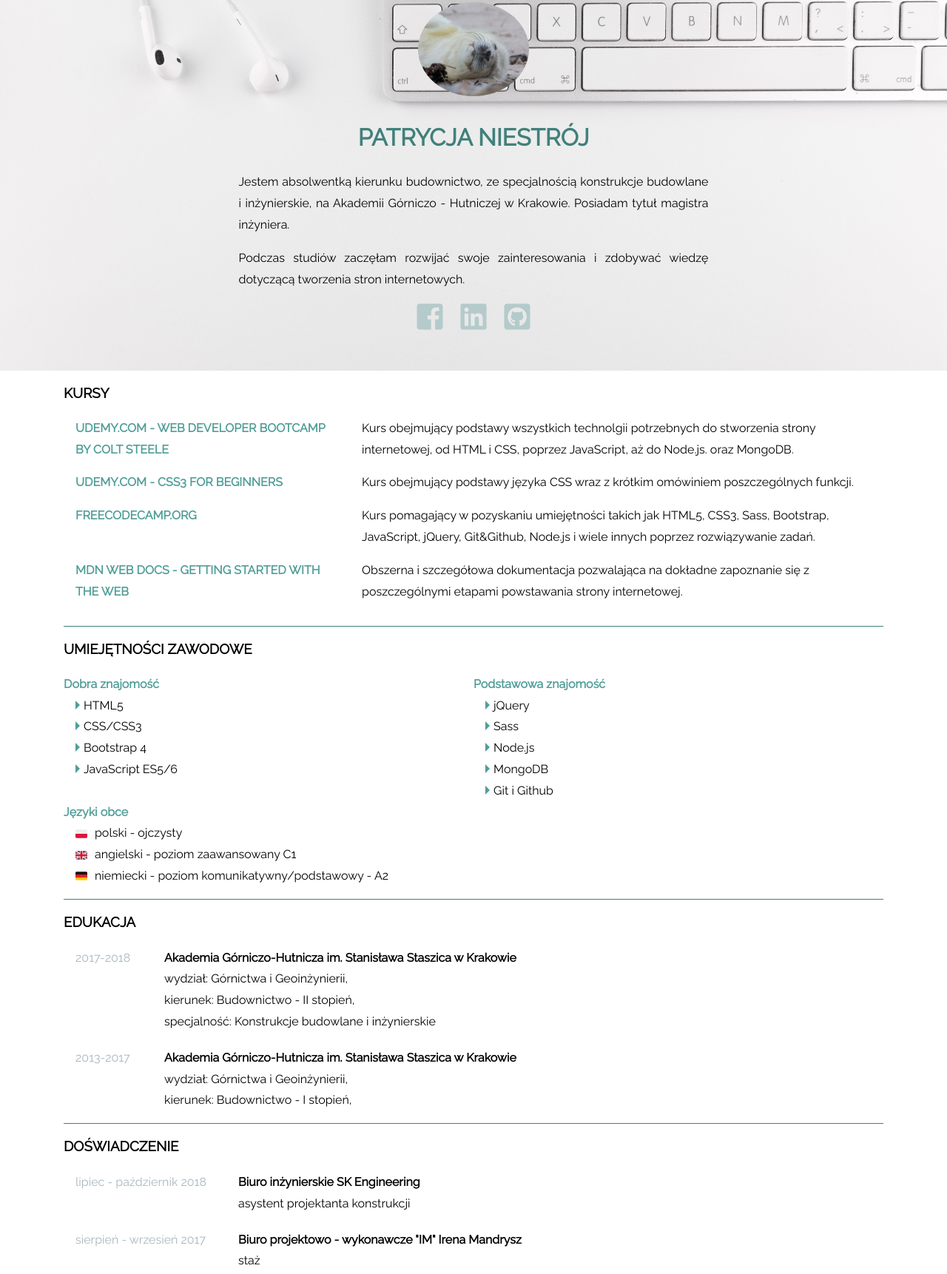
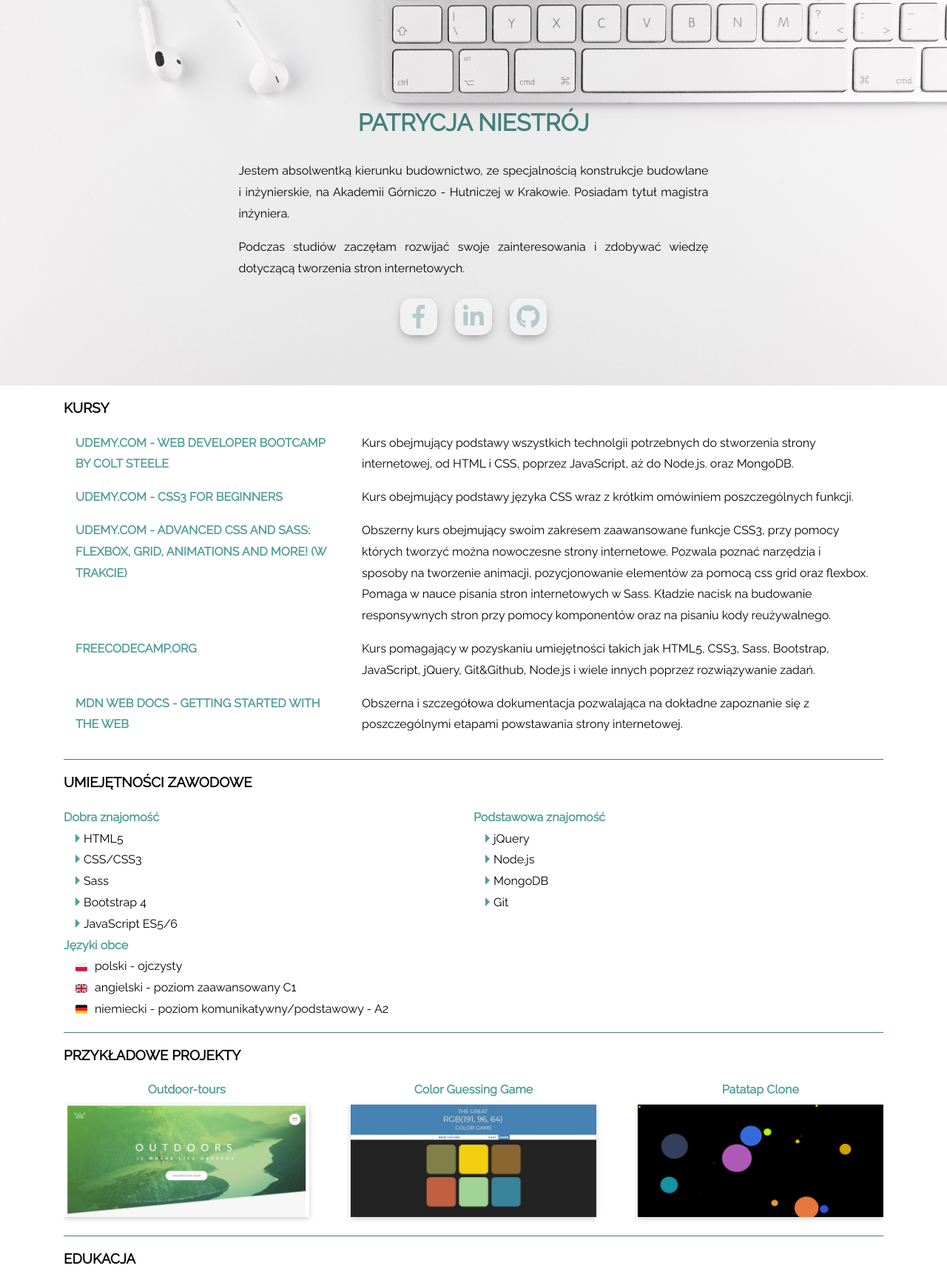
Before and after one commit to patrycjanie/MyCV, a plain HTML site: page index.html in a window 1280 px wide. Shown: the part 29-1751 px from the top of the page at 74% size. Drawn offline with Linux system fonts and the light colour scheme.

Commit message:
new section - projects

```diff
--- a/index.html
+++ b/index.html
@@ -1,4 +1,4 @@
-<!DOCTYPE html>
+	<!DOCTYPE html>
 <html>
 	<head>
 		<meta charset="UTF-8">
@@ -13,9 +13,6 @@
 
 	<body>
 		<header>
-			<div>
-				<img src="foka.jpg" />
-			</div>
 			<h1>Patrycja Niestrój</h1>
 			<section>
 				<p>Jestem absolwentką kierunku budownictwo, ze specjalnością konstrukcje budowlane i inżynierskie, na Akademii Górniczo - 	Hutniczej w Krakowie. Posiadam tytuł magistra inżyniera. </p>
@@ -23,9 +20,9 @@
 				i zdobywać wiedzę dotyczącą tworzenia stron internetowych.
 				</p>
 				<div class="contact">
-					<a href="https://www.facebook.com/p.atrycja94" target="_blank"><i class="fab fa-facebook-square"></i></a>
-					<a href="https://www.linkedin.com/in/patrycja-niestr%C3%B3j-85b513133/" target="_blank"><i class="fab fa-linkedin"></i></a>
-					<a href="https://github.com/patrycjanie" target="_blank"><i class="fab fa-github-square"></i></a>
+					<a href="https://www.facebook.com/p.atrycja94" class="btn" target="_blank"><i class="fab fa-facebook-f"></i></a>
+					<a href="https://www.linkedin.com/in/patrycja-niestr%C3%B3j-85b513133/" class="btn" target="_blank"><i class="fab fa-linkedin-in"></i></a>
+					<a href="https://github.com/patrycjanie" class="btn" target="_blank"><i class="fab fa-github"></i></a>
 				</div>
 			</section>
 		</header>
@@ -45,6 +42,13 @@
 					</div>
 					<div class="description">
 						<p>Kurs obejmujący podstawy języka CSS wraz z krótkim omówiniem poszczególnych funkcji. </p>
+					</div>
+					<div class='title'>
+						Udemy.com - Advanced CSS and Sass: Flexbox, Grid, Animations and More! (w trakcie)
+					</div>
+					<div class="description">
+						<p>Obszerny kurs obejmujący swoim zakresem zaawansowane funkcje CSS3, przy pomocy których tworzyć można nowoczesne strony internetowe. Pozwala poznać narzędzia i sposoby na tworzenie animacji, pozycjonowanie elementów za pomocą css grid oraz flexbox. Pomaga w nauce pisania stron internetowych w Sass. Kładzie nacisk na budowanie responsywnych stron przy pomocy komponentów oraz na pisaniu kody reużywalnego.
+						</p>
 					</div>
 				</article>
 				<article class='course'>
@@ -73,6 +77,7 @@
 								<ul>
 									<li>HTML5</li>
 									<li>CSS/CSS3</li>
+									<li>Sass</li>
 									<li>Bootstrap 4</li>
 									<li>JavaScript ES5/6</li>
 								</ul>
@@ -81,10 +86,9 @@
 							<h4>Podstawowa znajomość</h4>
 								<ul>
 									<li>jQuery</li>
-									<li>Sass</li>
 									<li>Node.js</li>
 									<li>MongoDB</li>
-									<li>Git i Github</li>
+									<li>Git</li>
 								</ul>
 						</div>
 					</div>
@@ -97,8 +101,26 @@
 							</ul>
 					</div>
 			</section>
+			<!-- Projects -->
+			<section>
+				<h3>Przykładowe projekty</h3>
+				<div class="row">
+					<div class="col-1-of-3">
+						<h4>Outdoor-tours</h4>
+						<a href="https://patrycjanie.github.io/Oudoor-tours/" target="_blank"><img src="projects\outdoor-tours.jpg" alt="outdoor - river picture" ></a>
+					</div>
+					<div class="col-1-of-3">
+						<h4>Color Guessing Game</h4>
+						<a href="https://patrycjanie.github.io/ColorGuessinGame/" target="_blank"><img src="projects\colorgame.jpg" alt="color game screen"></a>
+					</div>
+					<div class="col-1-of-3">
+						<h4>Patatap Clone</h4>
+						<a href="https://patrycjanie.github.io/PatatapClone/" target="_blank"><img src="projects\patatapclone.jpg" alt="patatap toy"></a>
+					</div>
+				</div>
+			</section>
 			<!-- Education -->
-			<section>
+			<section class="education">
 				<h3>Edukacja</h3>
 			    <article>
 			        <div class='school'>
--- a/style.css
+++ b/style.css
@@ -35,29 +35,70 @@
   text-align: justify;
 }
 
-header img {
-  max-width: 150px;
-  border-radius: 50%;
-}
-
 h1 {
-  margin: 1em 0;
+  margin: 4.5em 0 1em 0;
   text-transform: uppercase;
   color: #41807B;
+  line-height: 1.2;
 }
 
 .contact {
   text-align: center;
 }
 
-.contact a {
-  font-size: 2.5em;
+.btn {
+  display: inline-block;
+  width: 50px;
+  height: 50px;
+  background-color: #f1f1f2;
+  margin: 10px;
+  border-radius: 30%;
+  box-shadow: 0 5px 15px -5px rgba(0, 0, 0, 0.5);
   color: #B4CACB;
-  padding: 30px 10px;
+  overflow: hidden;
+  position: relative;
 }
 
-.contact a:hover {
-  color: #41807B;
+.btn i{
+  line-height: 50px;
+  font-size: 2rem;
+  transition: .2s linear;
+}
+
+
+.btn:hover i{
+  transform: scale(1.15);
+  color: #f1f1f1;
+}
+
+.btn::before {
+  content: "";
+  position: absolute;
+  width: 120%;
+  height: 120%;
+  background-color: #41807B;
+  transform: rotate(45deg);
+  top: 90%;
+  left: -110%;
+}
+
+.btn:hover::before {
+  animation: ani 0.7s 1;
+  top: -10%;
+  left: -10%;
+}
+
+@keyframes ani {
+  0%{
+    left: -110%;
+    top: 90%;
+  }50%{
+    left: 10%;
+    top: -30%;
+  }100%{
+    top: -10%;
+    left: -10%;
+  }
 }
 
 main {
@@ -101,7 +142,7 @@
   margin-top: 0;
 }
 
-.skills h4, .languages h4 {
+.skills h4, .languages h4, .row h4 {
   color: #509e98;
   margin: 0;
 }
@@ -145,6 +186,33 @@
   display: -ms-flexbox;
   align-items: center;
   -ms-flex-align:center;
+}
+
+.row {
+  max-width: 70em;
+  margin: 0 auto;
+  overflow: auto;
+}
+
+.col-1-of-3 {
+  width: 30%;
+  float: left;
+  text-align: center;
+}
+
+.col-1-of-3:not(:last-child) {
+  margin-right: 5%;
+}
+
+.col-1-of-3 img {
+  width: 100%;
+  margin-top: 5px;
+  transition: scale .2s;
+  box-shadow: 0 2px 7px rgba(0, 0, 0, .2);
+}
+
+.col-1-of-3 img:hover {
+  transform: scale(1.1);
 }
 
 .school, .company {
@@ -195,13 +263,38 @@
   color: #31625E;
 }
 
-@media only screen and (max-width: 1490px) {
-  header section p {
-    /*width: 80%*/;
+@media only screen and (min-width: 1300px) {
+  h1 {
+    padding-top: 45px;
+  }
+}
+
+@media only screen and (min-width: 1550px) {
+  h1 {
+    padding-top: 60px;
+  }
+}
+
+@media only screen and (min-width: 1680px) {
+  body {
+    max-width: 1920px;
+    margin: 0 auto;
+  }
+  h1 {
+    padding-top: 80px;
   }
 }
 
 @media only screen and (max-width: 768px) {
+  .col-1-of-3 {
+    width: 100%;
+    margin-right: none;
+  }
+
+  .col-1-of-3:not(:last-child) {
+    margin-bottom: 20px;
+  }
+
   .course {
     display: block;
   }
@@ -209,6 +302,8 @@
   .course .title, .course .description {
     max-width: 100%;
   }
+
+
 }
 
 @media only screen and (max-width: 660px) {
@@ -244,3 +339,9 @@
     text-align: center;
   }
 }
+
+@media only screen and (max-width: 570px) {
+  .languages img {
+
+  }
+}
```
Also changed, not shown: projects/colorgame.jpg (added), projects/outdoor-tours.jpg (added), projects/patatapclone.jpg (added).
